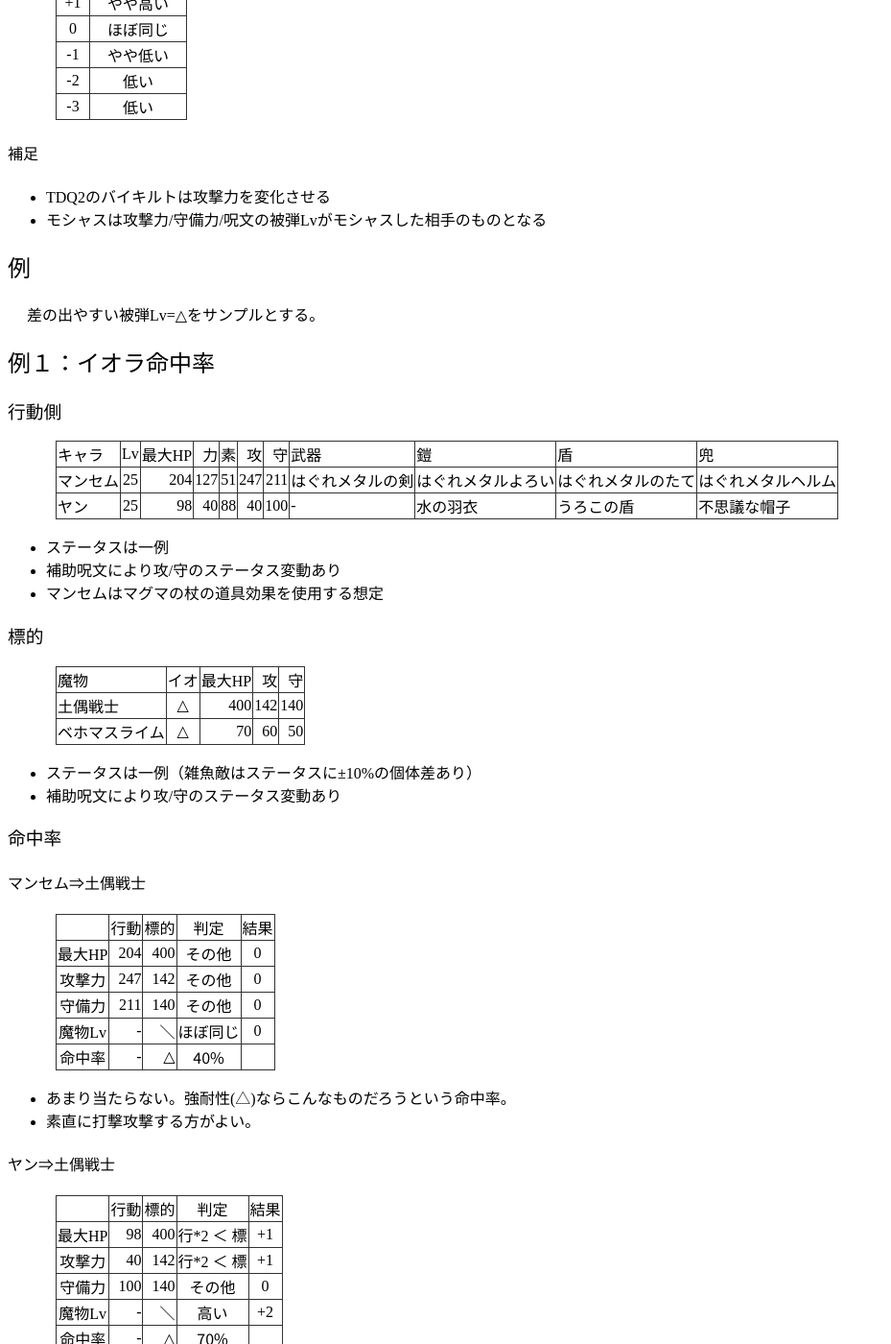
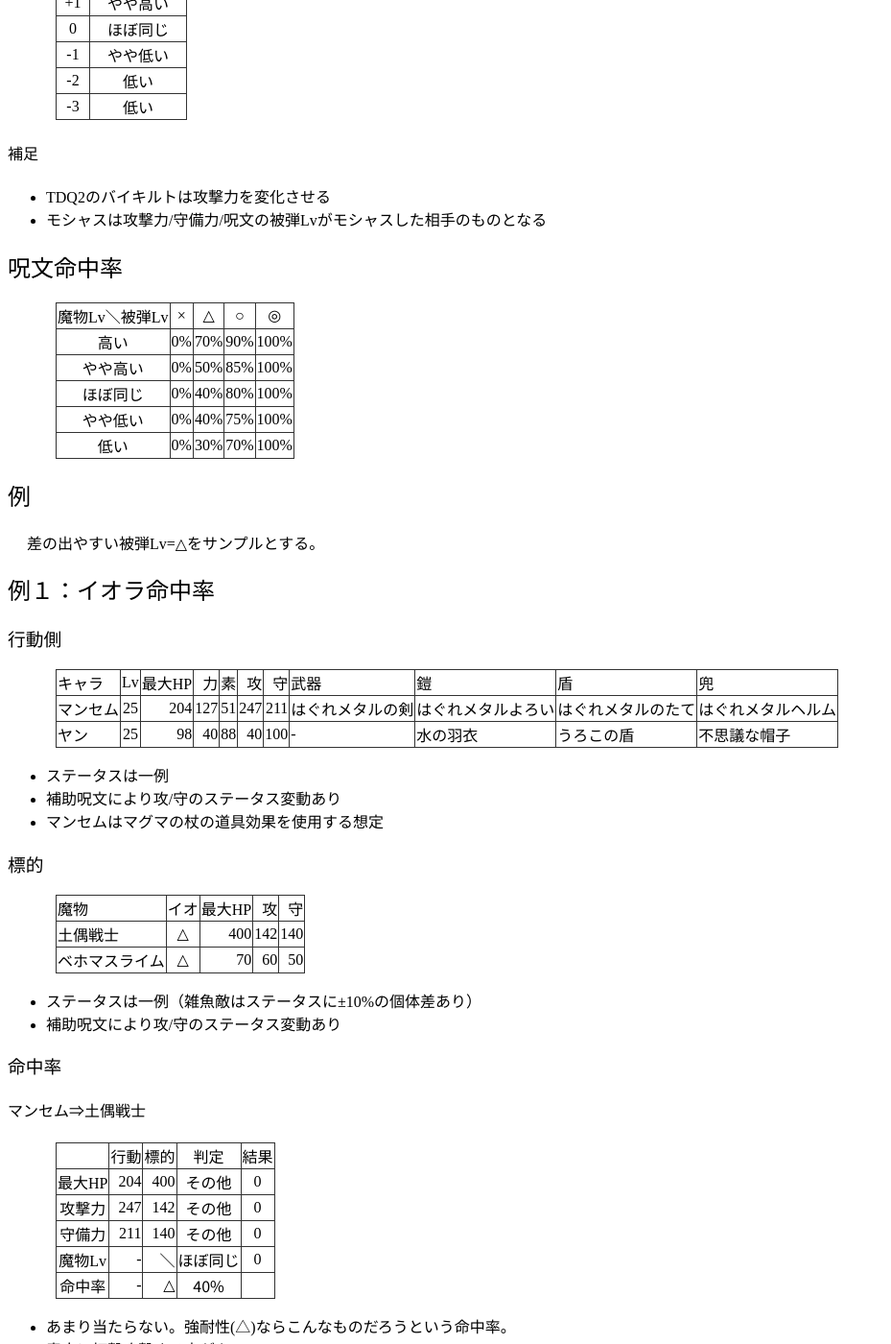
Before and after one commit to chiorex/TDQ_DATA_DAT, a Jekyll site: the page built from tdq2/monster_lv.md, in a window 1280 px wide and 1400 px high, scrolled down 792 px. Shown: the whole window at 96% size, without its empty margins (0-929 px from the left). Built offline with Jekyll 4.4.1, drawn with Linux system fonts in a browser that asks for light colours; some web fonts are replaced; some of the changed text lies outside the part shown.

Commit message:
TDQ2 魔法干渉　誤り修正

```diff
--- a/tdq2/monster_lv.md
+++ b/tdq2/monster_lv.md
@@ -44,6 +44,17 @@
 
 * TDQ2のバイキルトは攻撃力を変化させる
 * モシャスは攻撃力/守備力/呪文の被弾Lvがモシャスした相手のものとなる
+
+
+## 呪文命中率
+
+| 魔物Lv＼被弾Lv | × | △  | ○  |  ◎  |
+|:--------------:|:--:|:---:|:---:|:----:|
+| 高い           | 0% | 70% | 90% | 100% |
+| やや高い       | 0% | 50% | 85% | 100% |
+| ほぼ同じ       | 0% | 40% | 80% | 100% |
+| やや低い       | 0% | 40% | 75% | 100% |
+| 低い           | 0% | 30% | 70% | 100% |
 
 
 ## 例
@@ -107,10 +118,10 @@
 
 |        |行動 |標的 | 判定        | 結果 |
 |:------:|----:|----:|:-----------:|:--:|
-| 最大HP | 204 |  70 | 行 ＞ 標\*3 | -1 |
+| 最大HP | 204 |  70 | その他      |  0 |
 | 攻撃力 | 247 |  60 | 行 ＞ 標\*3 | -1 |
 | 守備力 | 211 |  50 | 行 ＞ 標\*3 | -1 |
-| 魔物Lv |   - |  ＼ | __低い__    | -3 |
+| 魔物Lv |   - |  ＼ | __低い__    | -2 |
 | 命中率 |   - |  △ | __30%__     |
 
 * まず当たらない。
```
Also changed, not shown: other parts of tdq2/monster_lv.md (+1 -1 lines).
